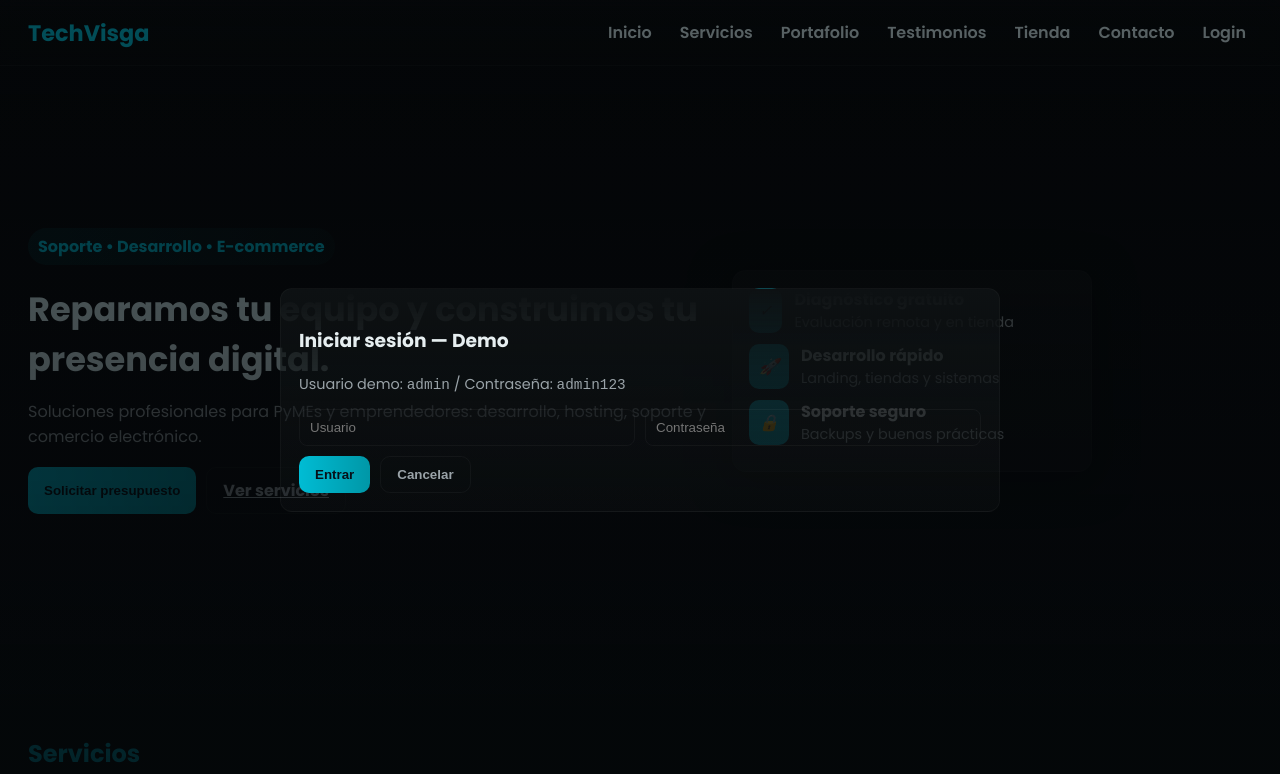
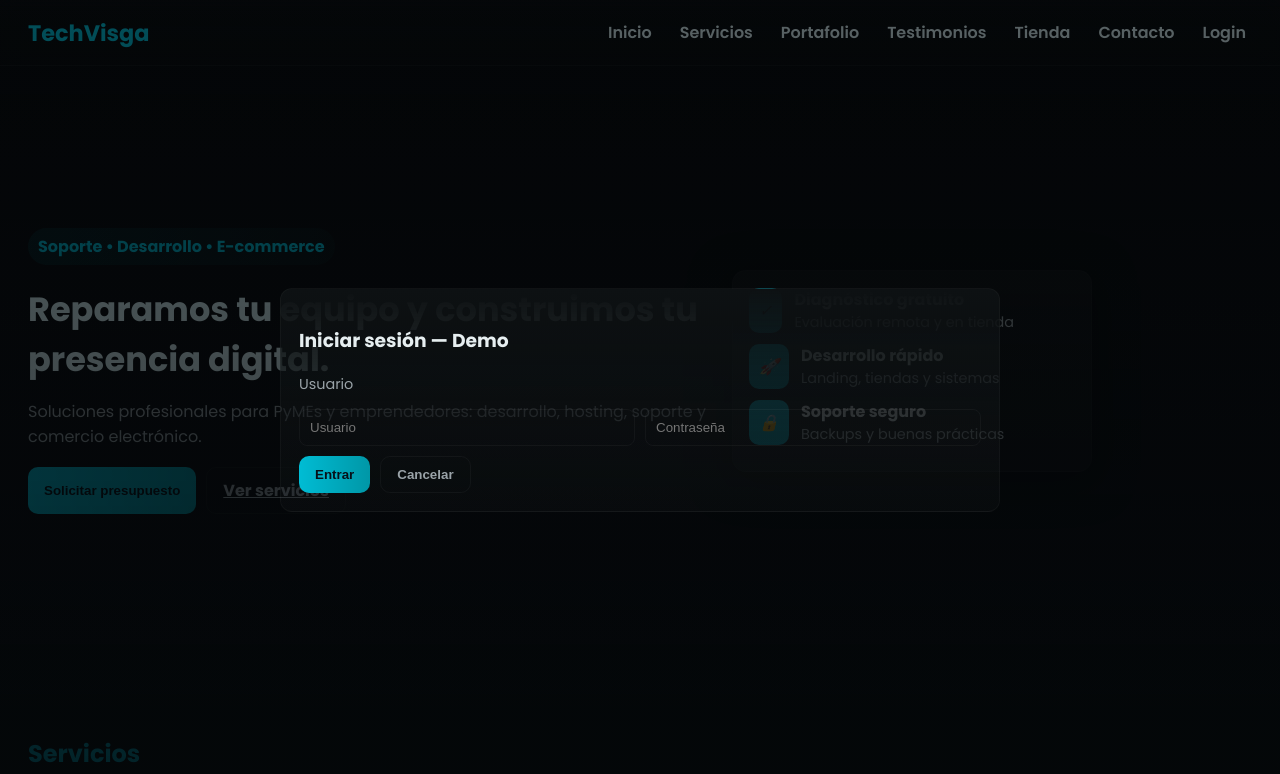
Before and after one commit to PaginWeb1/PaginaW, a plain HTML site: page index.html in a window 1280 px wide. Both pictures are taken after a click on the link "Login". Shown: the top 774 px of the page. Drawn offline with Linux system fonts and the light colour scheme.

Commit message:
Update index.html

```diff
--- a/index.html
+++ b/index.html
@@ -3,7 +3,7 @@
 <head>
   <meta charset="utf-8" />
   <meta name="viewport" content="width=device-width,initial-scale=1" />
-  <title>TechVisga — Demo (LocalStorage)</title>
+  <title>TechVisga</title>
   <meta name="description" content="TechVisga - Demo funcional usando LocalStorage como base de datos provisoria." />
   <link href="https://fonts.googleapis.com/css2?family=Poppins:wght@300;400;600;700&display=swap" rel="stylesheet">
   <link rel="icon" href="https://cdn-icons-png.flaticon.com/512/2721/2721263.png">
@@ -185,7 +185,7 @@
     <div id="loginModal" class="modal" aria-hidden="true">
       <div class="modal-card">
         <h3>Iniciar sesión — Demo</h3>
-        <p class="small">Usuario demo: <code>admin</code> / Contraseña: <code>admin123</code></p>
+        <p class="small">Usuario</p>
         <form id="loginForm">
           <div class="form-row"><input type="text" id="user" placeholder="Usuario" required><input type="password" id="pass" placeholder="Contraseña" required></div>
           <div style="display:flex;gap:10px;margin-top:10px"><button class="btn btn-primary" type="submit">Entrar</button><button type="button" id="closeLogin" class="btn btn-ghost">Cancelar</button></div>
@@ -393,4 +393,5 @@
   setInterval(()=>{ if(localStorage.getItem('tv_logged')) renderAdminViews(); }, 8000);
   </script>
 </body>
+
 </html>
```
